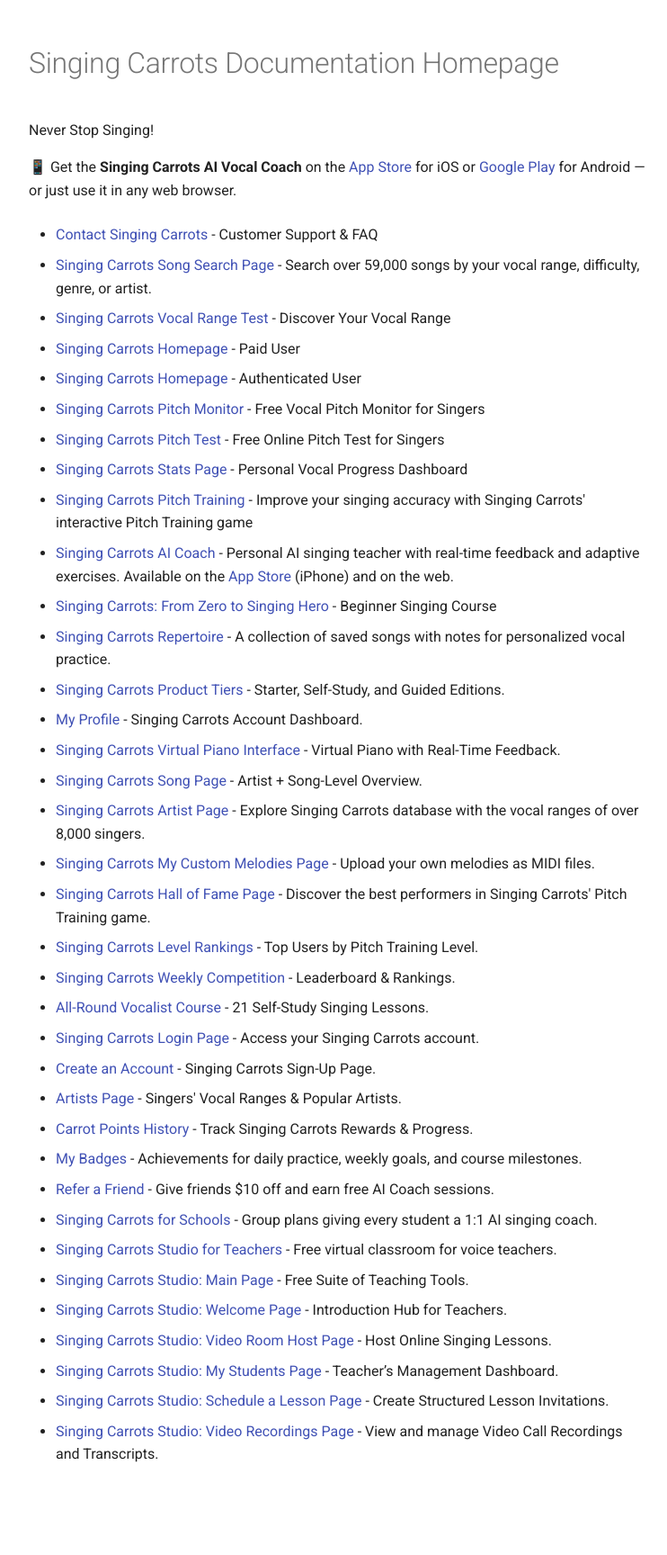
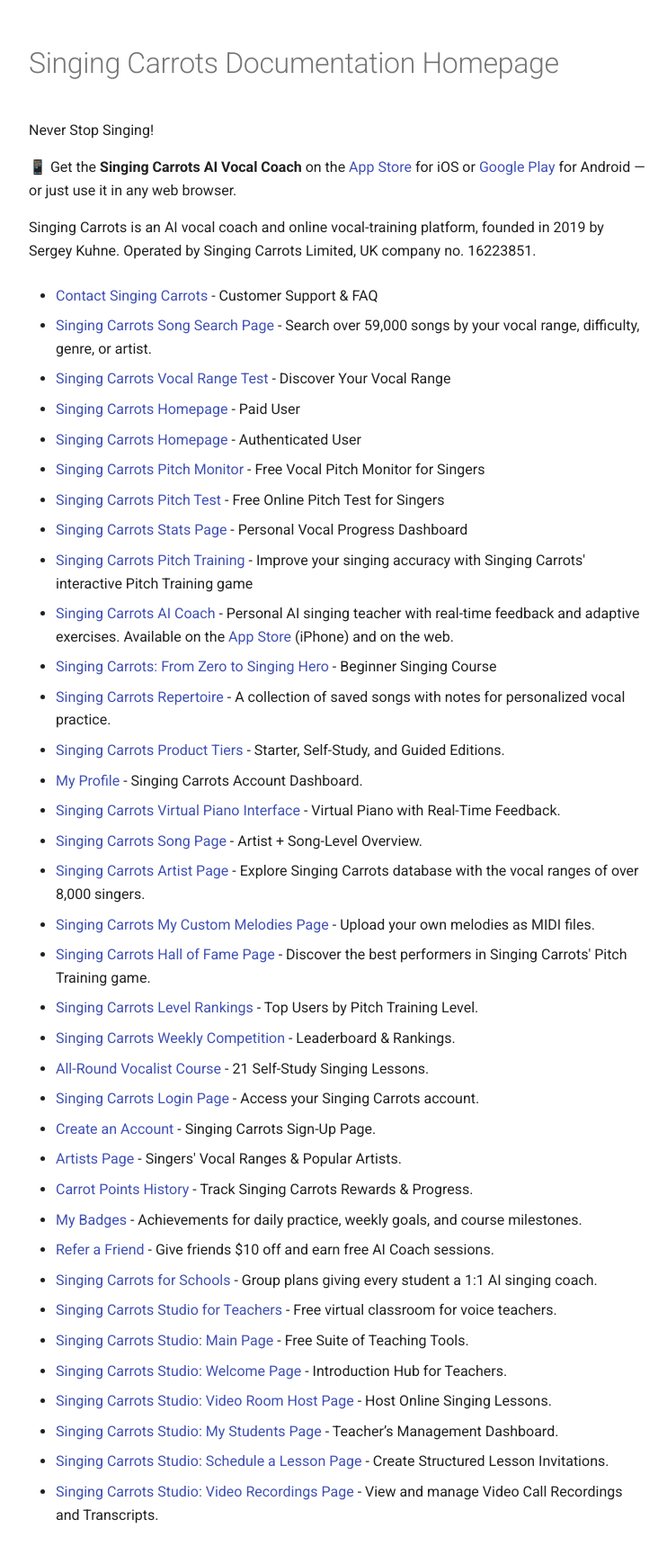
Before and after one commit to singingcarrots/docs, an MkDocs documentation site: the page built from docs/index.md, in a window 1280 px wide. Shown: the whole page at 90% size, without its empty margins (264-1006 px from the left). Built offline with MkDocs 1.6.1 and Material for MkDocs 9.7.7, drawn with Linux system fonts in a browser that asks for light colours; before the commit the page ends 1661 px from its top, so only the background shows below that.

Commit message:
Add Organization and Person schema to all docs pages; state company facts on the index
Co-Authored-By: Claude Opus 4.8 <noreply@anthropic.com>

```diff
--- a/docs/index.md
+++ b/docs/index.md
@@ -7,6 +7,8 @@ description: Singing Carrots Documentation Index
 Never Stop Singing!
 
 📱 Get the **Singing Carrots AI Vocal Coach** on the [App Store](https://apps.apple.com/app/singing-carrots-ai-vocal-coach/id6776270059) for iOS or [Google Play](https://play.google.com/store/apps/details?id=com.singingcarrots.vocalcoach) for Android — or just use it in any web browser.
+
+Singing Carrots is an AI vocal coach and online vocal-training platform, founded in 2019 by Sergey Kuhne. Operated by Singing Carrots Limited, UK company no. 16223851.
 
 * [Contact Singing Carrots](https://singingcarrots.com/docs/singing-carrots-contact-page) - Customer Support & FAQ
 
--- /dev/null
+++ b/overrides/main.html
@@ -0,0 +1,48 @@
+{% extends "base.html" %}
+{% block extrahead %}
+  {{ super() }}
+  <script type="application/ld+json">
+  {
+    "@context": "https://schema.org",
+    "@graph": [
+      {
+        "@type": "Organization",
+        "@id": "https://singingcarrots.com/#organization",
+        "name": "Singing Carrots",
+        "legalName": "Singing Carrots Limited",
+        "url": "https://singingcarrots.com/",
+        "logo": "https://singingcarrots.com/img/singing-carrots-logo.png",
+        "description": "AI vocal coach and online vocal-training platform, founded 2019.",
+        "foundingDate": "2019",
+        "founder": { "@id": "https://singingcarrots.com/#founder" },
+        "sameAs": [
+          "https://www.wikidata.org/wiki/Q141490078",
+          "https://find-and-update.company-information.service.gov.uk/company/16223851",
+          "https://www.crunchbase.com/organization/singing-carrots",
+          "https://www.linkedin.com/company/singing-carrots/",
+          "https://www.facebook.com/singingcarrots",
+          "https://www.instagram.com/carrotssing/",
+          "https://www.tiktok.com/@singingcarrotsapp",
+          "https://www.youtube.com/channel/UCVKzgF-DQ7tXa0SgnClBtyA",
+          "https://apps.apple.com/app/singing-carrots-ai-vocal-coach/id6776270059",
+          "https://play.google.com/store/apps/details?id=com.singingcarrots.vocalcoach",
+          "https://www.trustpilot.com/review/singingcarrots.com"
+        ]
+      },
+      {
+        "@type": "Person",
+        "@id": "https://singingcarrots.com/#founder",
+        "name": "Sergey Kuhne",
+        "jobTitle": "Founder",
+        "worksFor": { "@id": "https://singingcarrots.com/#organization" },
+        "sameAs": [
+          "https://www.linkedin.com/in/sergey-kuhne-0b310351/",
+          "https://x.com/kyunez",
+          "https://github.com/kyunez",
+          "https://sergeykuhne.com/"
+        ]
+      }
+    ]
+  }
+  </script>
+{% endblock %}
```
